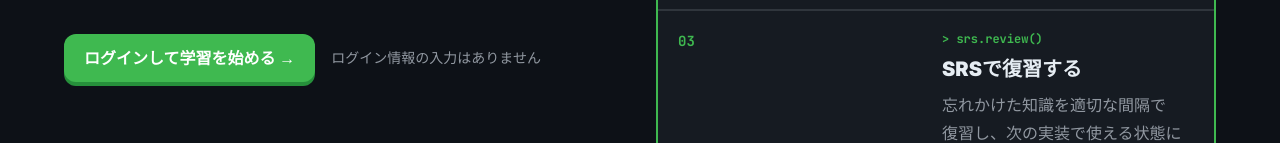
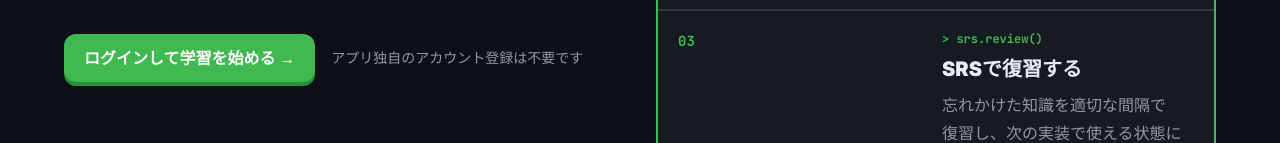
Before and after one commit to sakatai11/tech-study-lab, a Next.js app in the folder apps/web/: page / in a window 1280 px wide. Shown: the part 543-686 px from the top of the page. Built offline with nearby package versions, Linux system fonts and the light colour scheme.

Commit message:
fix(web): resolve public entry review findings refs #127

```diff
--- a/apps/web/src/app/page.tsx
+++ b/apps/web/src/app/page.tsx
@@ -62,7 +62,9 @@ export default function ProductTopPage() {
               >
                 ログインして学習を始める →
               </Link>
-              <p className="m-0 text-pretty text-sm text-mute">ログイン情報の入力はありません</p>
+              <p className="m-0 text-pretty text-sm text-mute">
+                アプリ独自のアカウント登録は不要です
+              </p>
             </div>
           </div>
 
```
Also changed, not shown: 2 other files (tests, documents, lock files or other folders).
